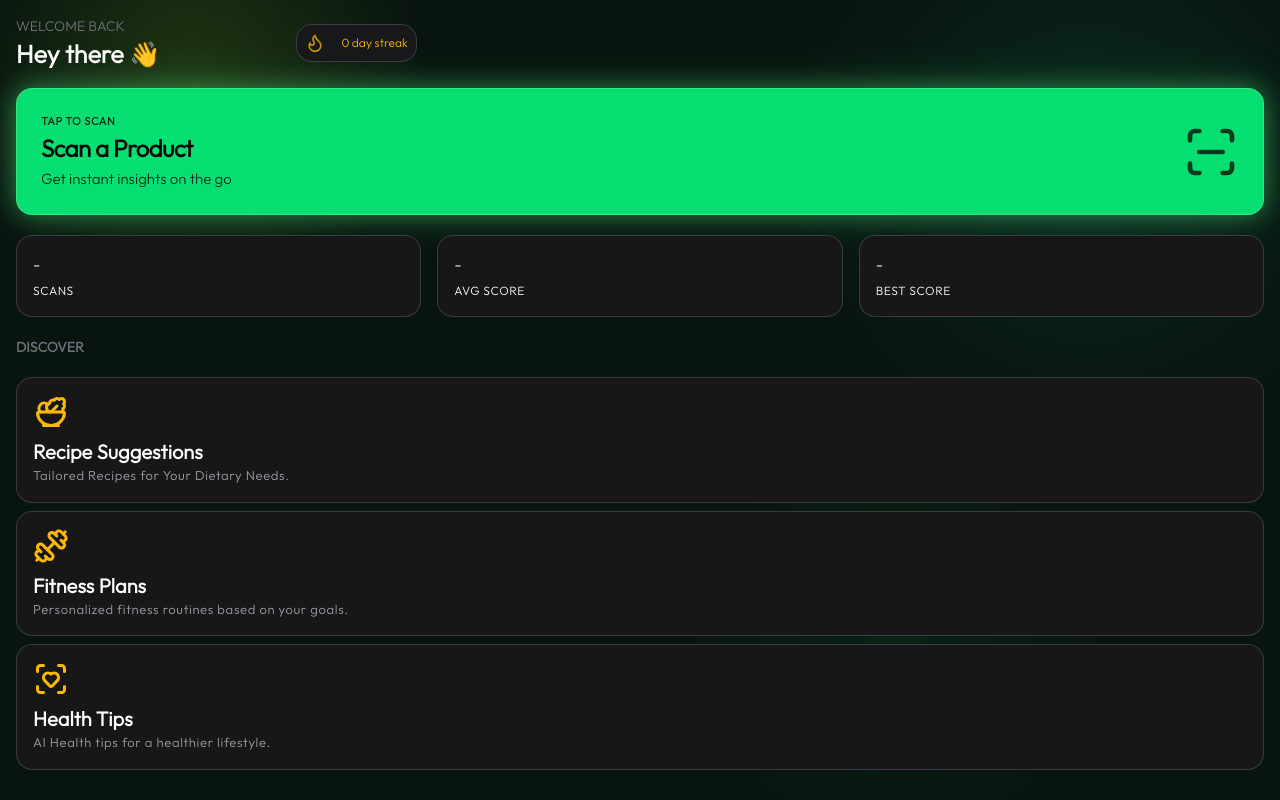
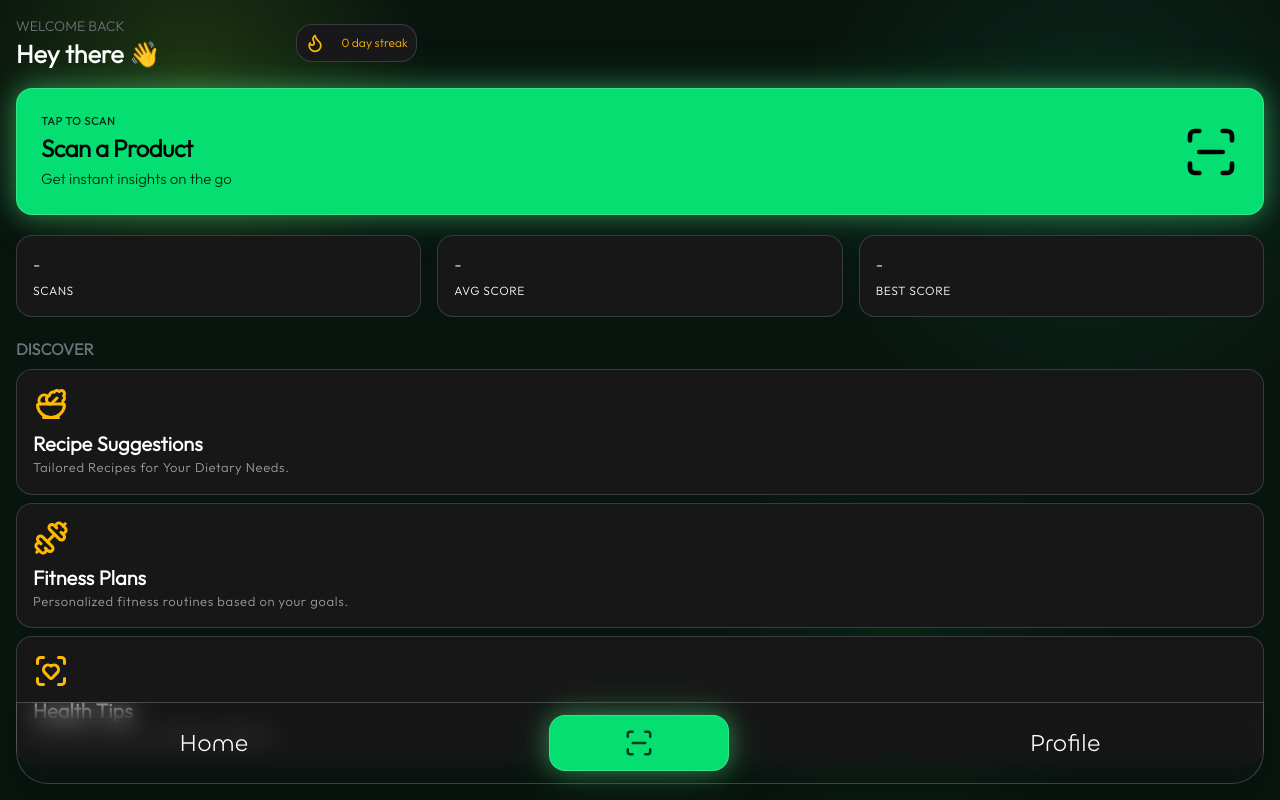
Before and after one commit to KaranMantrii/NutriScan-, a React (Vite) app: page /home in a window 1280 px wide. Built offline with nearby package versions, Linux system fonts and the light colour scheme.

Commit message:
Home page frontend design

```diff
--- a/src/Components/Stepper.jsx
+++ b/src/Components/Stepper.jsx
@@ -159,7 +159,7 @@ export default function Stepper({
                 {currentStep !== 1 && (
                   <button
                     onClick={handleBack}
-                    className="rounded-lg px-2 py-1 text-xl text-neutral-400 transition hover:text-neutral-200"
+                    className="rounded-lg px-2 py-1 text-xl text-neutral-400 transition hover:text-neutral-200 cursor-pointer"
                     {...backButtonProps}
                   >
                     {backButtonText}
@@ -168,7 +168,7 @@ export default function Stepper({
 
                 <button
                   onClick={handleNext}
-                  className="flex items-center justify-center rounded-full bg-green-500 px-4 py-2 text-lg font-semibold text-white transition hover:scale-105 hover:bg-green-600 active:bg-green-700"
+                  className="flex items-center justify-center rounded-full bg-green-500 px-4 py-2 text-lg font-semibold text-white transition hover:scale-105 hover:bg-green-600 active:bg-green-700 cursor-pointer"
                   {...nextButtonProps}
                 >
                   {nextButtonText}
--- a/src/pages/Home.jsx
+++ b/src/pages/Home.jsx
@@ -1,5 +1,6 @@
 import React from "react"; // Capitalized 'React' to fix compile errors
 import { Flame, ScanLine, Salad, Dumbbell, ScanHeart } from 'lucide-react';
+import GlassSurface from "../Components/GlassSurface.jsx";
 
 export default function Home(){
     // 1. Array is now safely declared BEFORE the layout return
@@ -25,7 +26,7 @@ export default function Home(){
                 </div>
                 {/* Changed bg-black-600 to bg-zinc-900 so Tailwind recognizes the color */}
                 <div className="rounded-2xl text-amber-100 bg-zinc-900 border border-gray-500/40 flex items-center gap-2 px-2 py-2 mt-2">
-                    <Flame className="w-5 h-5 text-amber-400 animate-pulse" />
+                    <Flame className="w-5 h-5 text-amber-400" />
                     <span className="ml-2 text-[12px] font-medium text-amber-400"> 0 day streak</span>
                 </div>
             </header>
@@ -48,7 +49,7 @@ export default function Home(){
                     </div>
 
                     <div>
-                        <ScanLine className="w-14 h-14 text-black animate-pulse" />
+                        <ScanLine className="w-14 h-14 text-black" />
                     </div>
                 </div>
             </div>
@@ -66,8 +67,9 @@ export default function Home(){
                     </div>
                 ))}
             </div>
-            <div className="text-zinc-500 font-bold text-sm mt-5 uppercase">Discover</div>
-            <div className="pt-5 flex flex-col gap-2 w-full">
+
+            <div className="text-zinc-500 font-bold text-[16px] mt-5 uppercase">Discover</div>
+            <div className="pt-2 flex flex-col gap-2 w-full">
                 {features.map((feature, index) => (
                     <div key={index} className="flex-1 rounded-2xl bg-neutral-900 flex items-center border border-gray-500/40 ">
                         <div className="p-4 ">
@@ -80,6 +82,24 @@ export default function Home(){
                     </div>
                 ))}
             </div>
-        </div>
+
+        <footer className="fixed bottom-0 left-0 right-0 z-50 p-3 sm:p-4">
+            <div className="w-full h-auto rounded-t-none rounded-b-4xl bg-neutral-900/10 backdrop-blur-md border border-white/20 shadow-lg">
+                <div className="flex w-full items-center justify-around  p-3 text-white">
+                    <div className="text-[22px] sm:text-2xl font-medium cursor-pointer hover:opacity-80 transition-opacity font-chillax">
+                        <p>Home</p>
+                    </div>
+                    <div className="rounded-2xl flex items-center justify-center bg-green-400 p-3
+                    shadow-[0_0_25px_rgba(74,222,128,0.45),0_0_50px_rgba(74,222,128,0.2)]
+                    border border-green-300/40 w-45 ">
+                        <ScanLine className="w-7.5 h-7.5 text-black animate-pulse" />
+                    </div>
+                    <div className="text-[22px] sm:text-2xl font-medium cursor-pointer hover:opacity-80 transition-opacity font-chillax">
+                        <p>Profile</p>
+                    </div>
+                </div>
+            </div>
+        </footer>
+    </div>
     );
 };
--- a/src/pages/landing/Index.jsx
+++ b/src/pages/landing/Index.jsx
@@ -56,7 +56,7 @@ function Index() {
 
                   <div className="relative z-10 mt-8 flex  flex-col items-center justify-center gap-4 w-full max-w-xs mx-auto">
                     <Link to="/home" className='w-full'>
-                      <button className="w-full flex items-center justify-center gap-3 bg-green-500 hover:bg-green-400 px-8 py-4 rounded-xl font-black font-outfit text-base transition-all hover:-translate-y-0.5 shadow-xl shadow-green-500/30 text-black">
+                      <button className="w-full flex items-center justify-center gap-3 bg-green-500 hover:bg-green-400 px-8 py-4 rounded-xl font-black font-outfit text-base transition-all hover:-translate-y-0.5 shadow-xl shadow-green-500/30 text-black cursor-pointer">
                         <ScanLine className="w-5 h-5" />
                         Get Started
                         <MoveRight className="w-5 h-5" />
```
